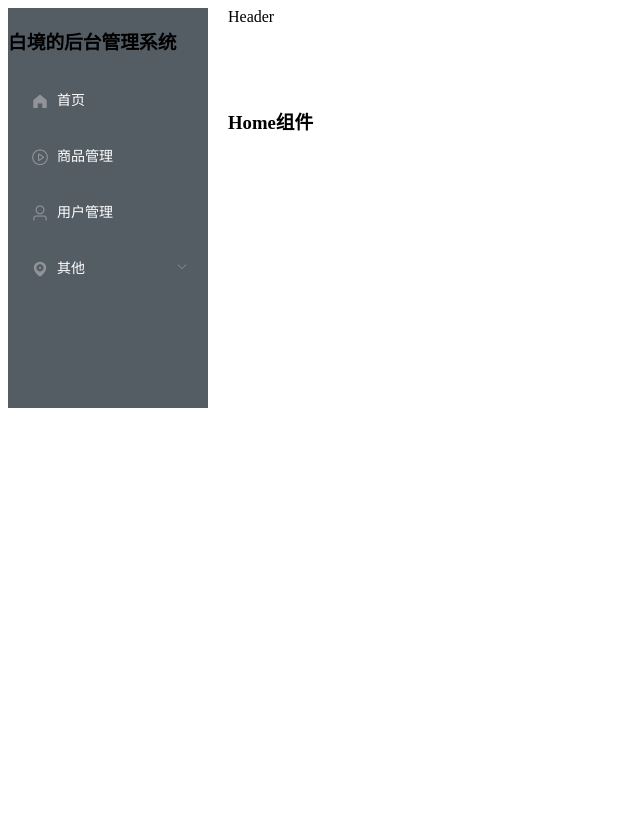
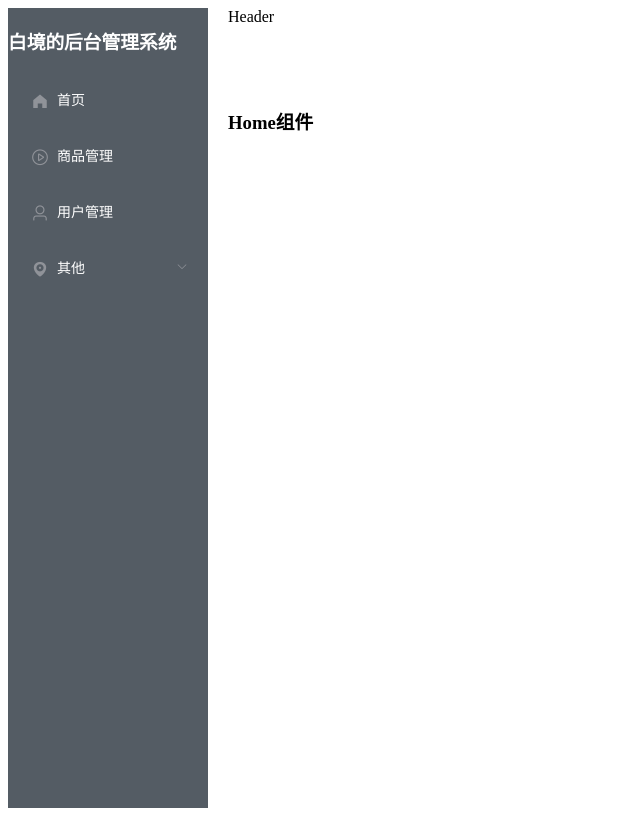
Before and after one commit to BaiJingSama/backstage-manage, a Vue app: page /#/home in a window 1280 px wide. Shown: the whole page, without its empty margins (0-640 px from the left). Built offline with nearby package versions, Linux system fonts and the light colour scheme.

Commit message:
成功引入less和less-loader

```diff
--- a/package.json
+++ b/package.json
@@ -11,6 +11,8 @@
   "dependencies": {
     "core-js": "^3.8.3",
     "element-ui": "2.15.10",
+    "less": "4.1.2",
+    "less-loader": "5.0.0",
     "vue": "^2.6.14",
     "vue-router": "3.6.5"
   },
--- a/src/components/CommonAside.vue
+++ b/src/components/CommonAside.vue
@@ -91,9 +91,17 @@ export default {
 }
 </script>
 
-<style  scoped>
+<style lang="less"  scoped>
 .el-menu-vertical-demo:not(.el-menu--collapse) {
   width: 200px;
   min-height: 400px;
 }
+
+.el-menu {
+  height: 100vh;
+
+  h3 {
+    color: #fff
+  }
+}
 </style>
```
Also changed, not shown: 1 other file (tests, documents, lock files or other folders).
